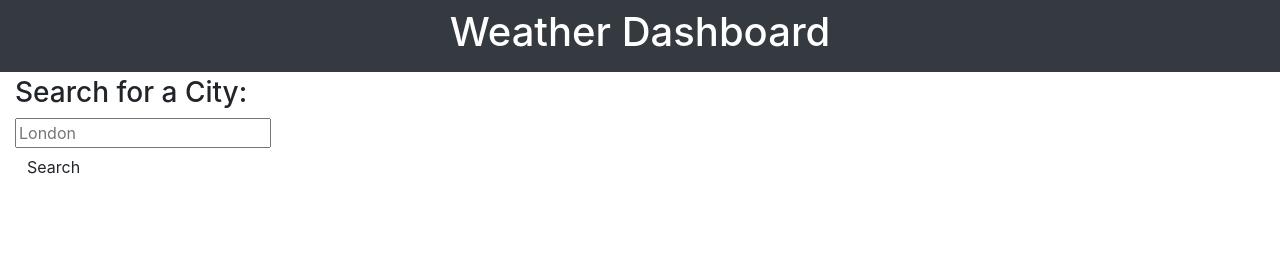
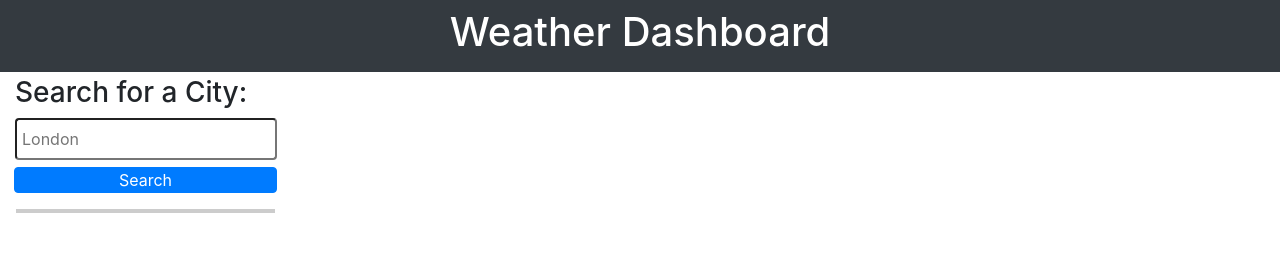
Before and after one commit to xiacodes/Weather-Dashboard, a plain HTML site: page starter/index.html in a window 1280 px wide. Drawn offline with nearby package versions, Linux system fonts and the light colour scheme.

Commit message:
Working on the CSS and API key

```diff
--- a/starter/index.html
+++ b/starter/index.html
@@ -25,7 +25,7 @@
 							<div class="input-group">
 								<input class="form-input weather-search" type="text" id="search-input" placeholder="London" aria-labelledby="form-heading" aria-controls="today forecast" />
 								<div class="input-group-append">
-									<button type="submit" class="btn search-button" id="search-button" aria-label="submit search">Search</button>
+									<button type="submit" class="btn btn-primary" id="search-button" aria-label="submit search">Search</button>
 									<hr class="hr weather-hr" />
 								</div>
 							</div>
@@ -35,7 +35,10 @@
 				</aside>
 
 				<div class="col-lg-9 pb-3">
+					<!-- View Today's forecast -->
 					<section id="today" class="mt-3" role="region" aria-live="polite"></section>
+
+					<!-- View The Next 5 Days' forecast -->
 					<section id="forecast" class="row mt-3" role="region" aria-live="polite"></section>
 				</div>
 			</div>
--- a/starter/script.js
+++ b/starter/script.js
@@ -0,0 +1,7 @@
+// Variables
+
+var fiveDayForecast = $(`#forecast`);
+var todayForecast = $(`#today`);
+
+// API Information
+var apiKey = "6a5e21ce19fc0952eac333669721b7de";
--- a/starter/styles/reset.css
+++ b/starter/styles/reset.css
@@ -0,0 +1,26 @@
+.input-group {
+	display: flex;
+	flex-direction: column;
+	gap: 7px;
+}
+#search-input,
+#search-button {
+	width: 100%;
+	border-radius: 4px;
+}
+
+#search-input {
+	padding: 7px 5px;
+}
+
+#search-button {
+	padding: 0;
+}
+.input-group-append {
+	display: flex;
+	flex-direction: column;
+}
+.weather-hr {
+	border: 2px solid #ccc;
+	width: 97%;
+}
```
